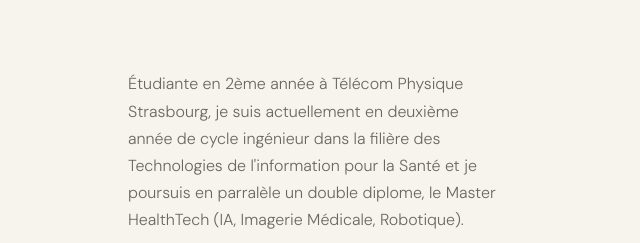
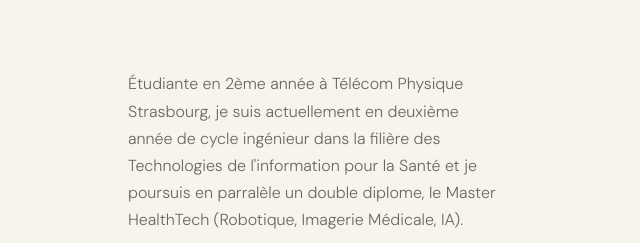
Before and after one commit to Pauline-Silb/profil_professionnel, a plain HTML site: page index.html in a window 1280 px wide. Shown: the part 509-752 px from the top of the page, 536-1176 px from the left. Drawn offline with Linux system fonts and the light colour scheme.

Commit message:
Update index.html

```diff
--- a/index.html
+++ b/index.html
@@ -51,7 +51,7 @@
         <h2>Ingénieure &amp; engagée</h2>
       </div>
       <div>
-        <p>Étudiante en 2ème année à Télécom Physique Strasbourg, je suis actuellement en deuxième année de cycle ingénieur dans la filière des Technologies de l'information pour la Santé et je poursuis en parralèle un double diplome, le Master HealthTech (IA, Imagerie Médicale, Robotique).</p>
+        <p>Étudiante en 2ème année à Télécom Physique Strasbourg, je suis actuellement en deuxième année de cycle ingénieur dans la filière des Technologies de l'information pour la Santé et je poursuis en parralèle un double diplome, le Master HealthTech (Robotique, Imagerie Médicale, IA).</p>
         <p>Passionnée par la technique autant que par l'humain, j'ai consacré une année entière à la vie associative de mon école en tant que Vice-Présidente responsable de la Technique des outils numériques (Tech) au Bureau Des Élèves, en parallèle d'un cursus exigeant.</p>
         <p>Ce profil présente les compétences développées dans ce cadre, dans le cadre de la <strong>Valorisation de l'Engagement Étudiant (VEE)</strong> selon le référentiel Animafac.</p>
       </div>
```
